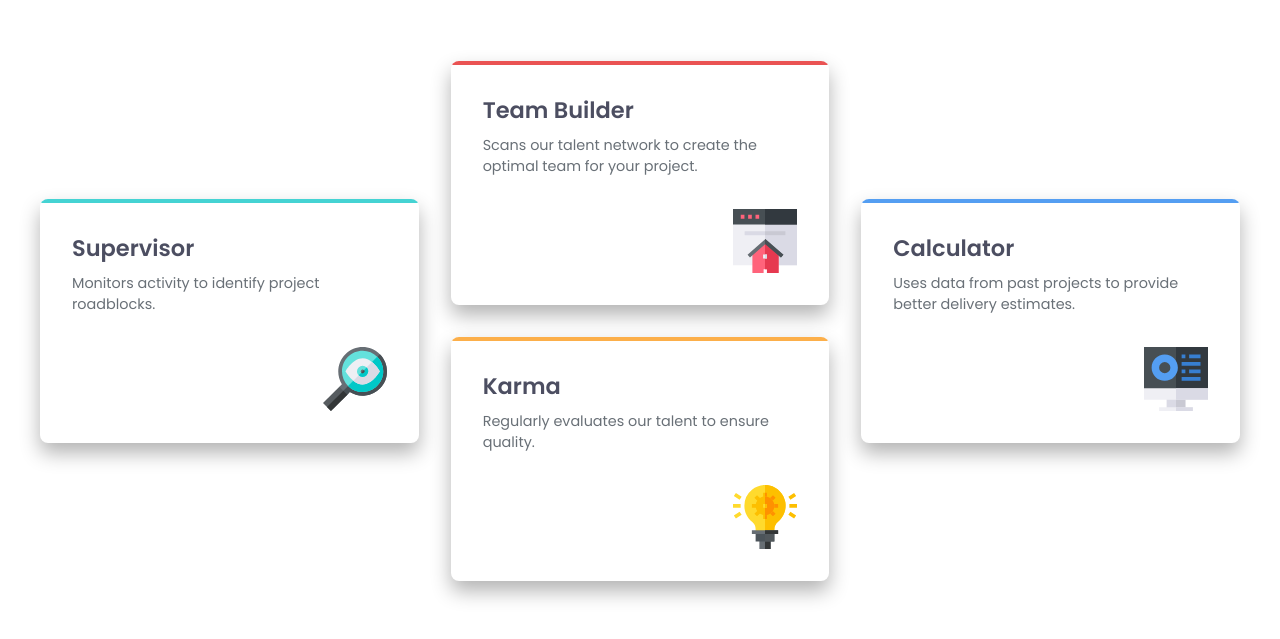
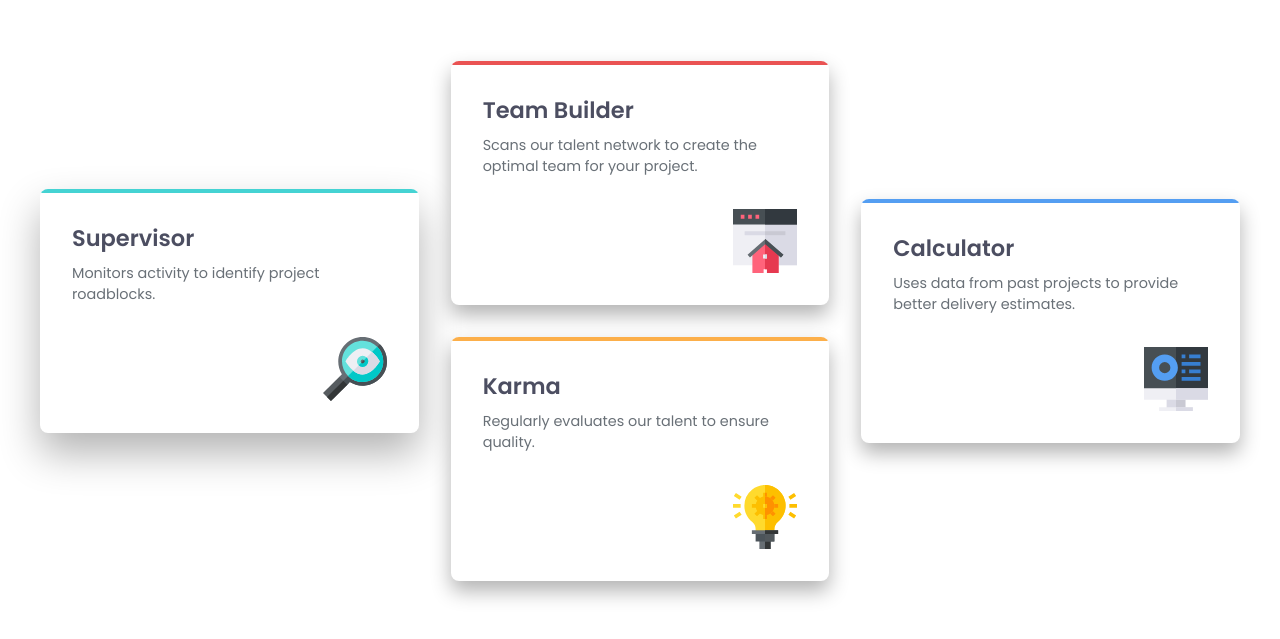
Before and after one commit to Kivanga/four-card-feature-section, a plain HTML site: page index.html in a window 1280 px wide. In both pictures the pointer is over the element 229 px from the left and 534 px from the top of the page. Shown: the part 213-852 px from the top of the page. Drawn offline with Linux system fonts and the light colour scheme.

Commit message:
Added active state

```diff
--- a/style.css
+++ b/style.css
@@ -124,7 +124,7 @@ body {
 }
 
 /* Desktop Layout */
-@media (min-width: 768px) {
+@media (min-width: 900px) {
     .cards-grid {
         grid-template-columns: repeat(3, 1fr);
         grid-template-rows: repeat(2, 1fr);
@@ -153,8 +153,19 @@ body {
 }
 
 /* Medium Screens Layout */
-@media (min-width: 600px) and (max-width: 767px) {
+@media (min-width: 600px) and (max-width: 899px) {
     .cards-grid {
         grid-template-columns: repeat(2, 1fr);
     }
 }
+
+/* Hover Effects */
+.card {
+    transition: transform .3s ease, box-shadow .3s ease;
+}
+
+.card:hover {
+    transform: translateY(-10px);
+    box-shadow: 0 20px 40px rgba(0, 0, 0, .3);
+    cursor: pointer;
+}
```
